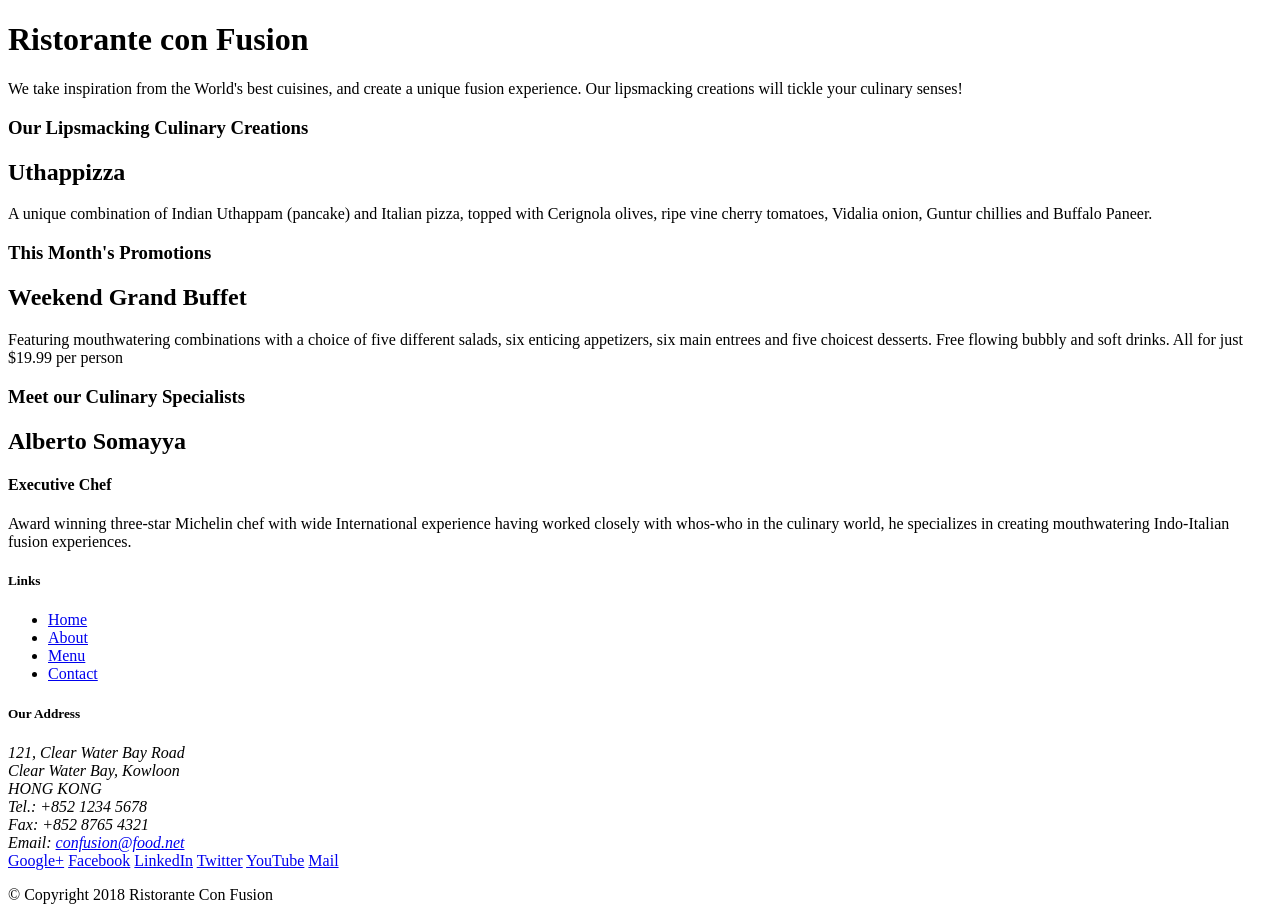
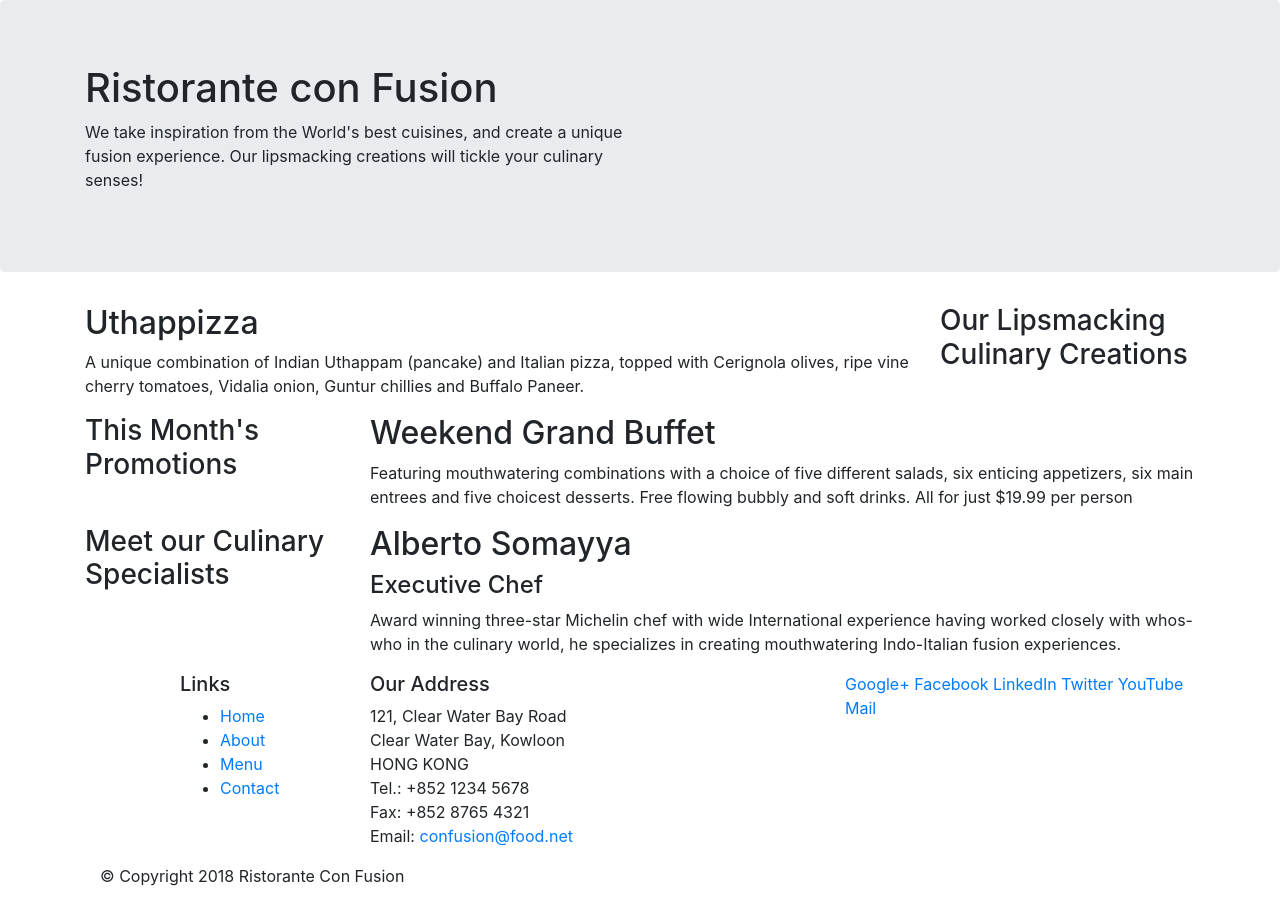
Before and after one commit to haseeb2001/Restaurant_Website-Using-Bootstrap, a website: page index.html in a window 1280 px wide. Drawn offline with nearby package versions, Linux system fonts and the light colour scheme.

Commit message:
First Try

```diff
--- a/index.html
+++ b/index.html
@@ -2,51 +2,58 @@
 <html lang="en">
 
 <head>
+        <!-- Required meta tags always come first -->
+        <meta charset="utf-8">
+        <meta name="viewport" content="width=device-width, initial-scale=1, shrink-to-fit=no">
+        <meta http-equiv="x-ua-compatible" content="ie=edge">
+
+        <!-- Bootstrap CSS -->
+        <link rel="stylesheet" href="node_modules/bootstrap/dist/css/bootstrap.min.css">
     <title>Ristorante Con Fusion</title>
 </head>
 
 <body>
 
-    <header>
-        <div>
-            <div>
-                <div>
+    <header class="jumbotron">
+        <div class="container">
+            <div class="row">
+                <div class="col-12 col-sm-6">
                     <h1>Ristorante con Fusion</h1>
                     <p>We take inspiration from the World's best cuisines, and create a unique fusion experience. Our lipsmacking creations will tickle your culinary senses!</p>
                 </div>
-                <div>
+                <div class="col-12 col-sm-6">
                 </div>
             </div>
         </div>
     </header>
 
-    <div>
-        <div>
-            <div>
+    <div class="container">
+        <div class="row">
+            <div class="col-12 col-sm-4 order-sm-last col-md-3">
                 <h3>Our Lipsmacking Culinary Creations</h3>
             </div>
-            <div>
+            <div class="col col-sm order-sm-first col-md">
                 <h2>Uthappizza</h2>
                 <p>A unique combination of Indian Uthappam (pancake) and Italian pizza, topped with Cerignola olives, ripe vine cherry tomatoes, Vidalia onion, Guntur chillies and Buffalo Paneer.</p>
             </div>
         </div>
 
 
-        <div>
-            <div>
+        <div class="row">
+            <div class="col-12 col-sm-4 col-md-3">
                 <h3>This Month's Promotions</h3>
             </div>
-            <div>
+            <div class="col col-sm col-md">
                 <h2>Weekend Grand Buffet</h2>
                 <p>Featuring mouthwatering combinations with a choice of five different salads, six enticing appetizers, six main entrees and five choicest desserts. Free flowing bubbly and soft drinks. All for just $19.99 per person </p>
             </div>
         </div>
 
-        <div>
-            <div>
+        <div class="row">
+            <div class="col-12 col-sm-4 col-md-3">
                 <h3>Meet our Culinary Specialists</h3>
             </div>
-            <div>
+            <div class="col col-sm col-md">
                 <h2>Alberto Somayya</h2>
                 <h4>Executive Chef</h4>
                 <p>Award winning three-star Michelin chef with wide International experience having worked closely with whos-who in the culinary world, he specializes in creating mouthwatering Indo-Italian fusion experiences. </p>
@@ -55,9 +62,9 @@
     </div>
 
     <footer>
-        <div>
-            <div>
-                <div>
+        <div class="container">
+            <div class="row">
+                <div class="col-4 offset-1 col-sm-2">
                     <h5>Links</h5>
                     <ul>
                         <li><a href="#">Home</a></li>
@@ -66,7 +73,7 @@
                         <li><a href="#">Contact</a></li>
                     </ul>
                 </div>
-                <div>
+                <div class="col-7 col-sm-5">
                     <h5>Our Address</h5>
                     <address>
 		              121, Clear Water Bay Road<br>
@@ -77,7 +84,7 @@
 		              Email: <a href="mailto:confusion@food.net">confusion@food.net</a>
 		           </address>
                 </div>
-                <div>
+                <div class="col-12 col-sm-4">
                     <div>
                         <a href="http://google.com/+">Google+</a>
                         <a href="http://www.facebook.com/profile.php?id=">Facebook</a>
@@ -88,14 +95,17 @@
                     </div>
                 </div>
            </div>
-           <div>
+           <div class="col-auto">
                 <div>
                     <p>© Copyright 2018 Ristorante Con Fusion</p>
                 </div>
            </div>
         </div>
     </footer>
-
+<!-- jQuery first, then Popper.js, then Bootstrap JS. -->
+<script src="node_modules/jquery/dist/jquery.slim.min.js"></script>
+<script src="node_modules/popper.js/dist/umd/popper.min.js"></script>
+<script src="node_modules/bootstrap/dist/js/bootstrap.min.js"></script>
 </body>
 
 </html>
--- a/package.json
+++ b/package.json
@@ -12,5 +12,10 @@
   "license": "ISC",
   "devDependencies": {
     "lite-server": "^2.3.0"
+  },
+  "dependencies": {
+    "bootstrap": "^4.0.0",
+    "jquery": "^3.3.1",
+    "popper.js": "^1.12.9"
   }
 }
```
Also changed, not shown: 1 other file.
